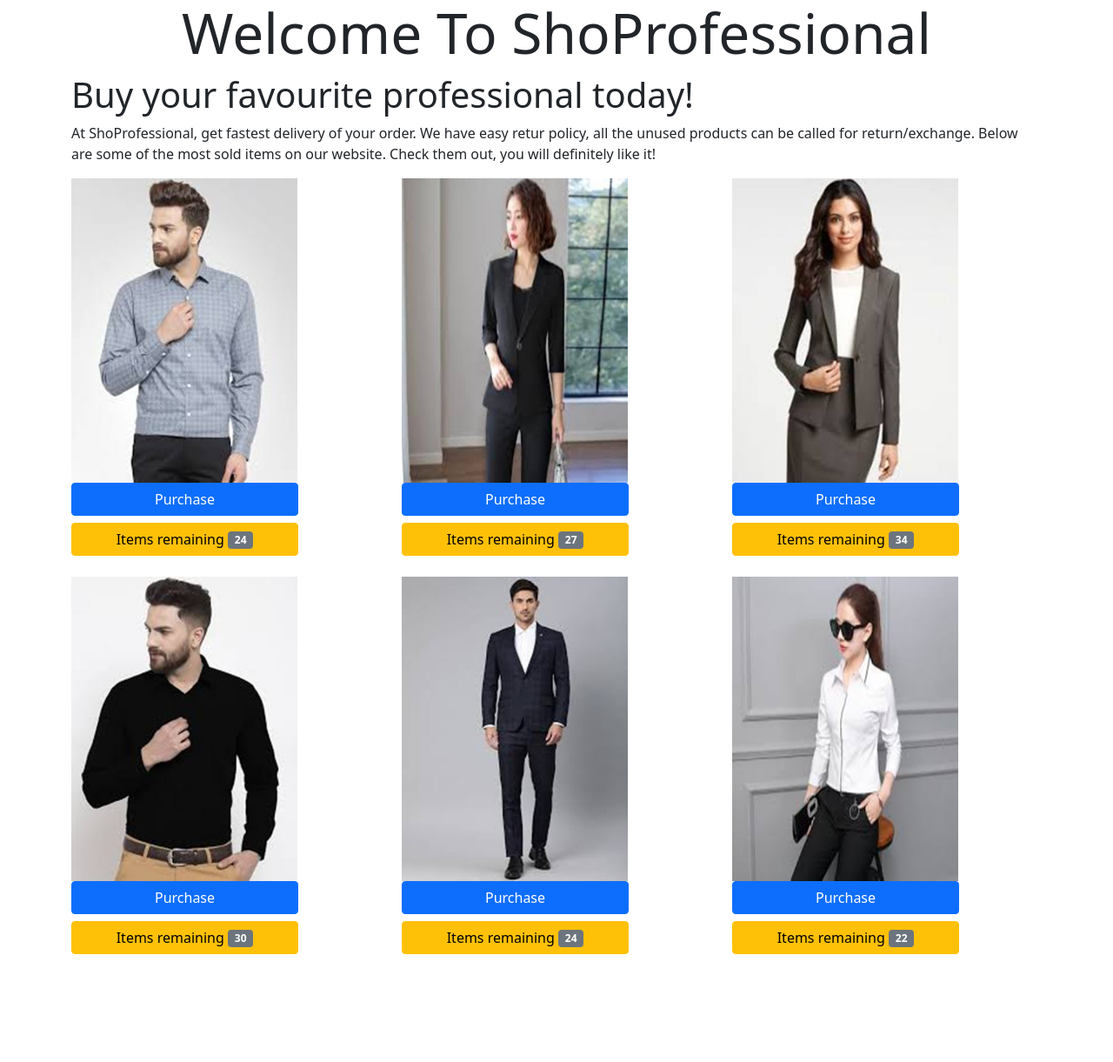
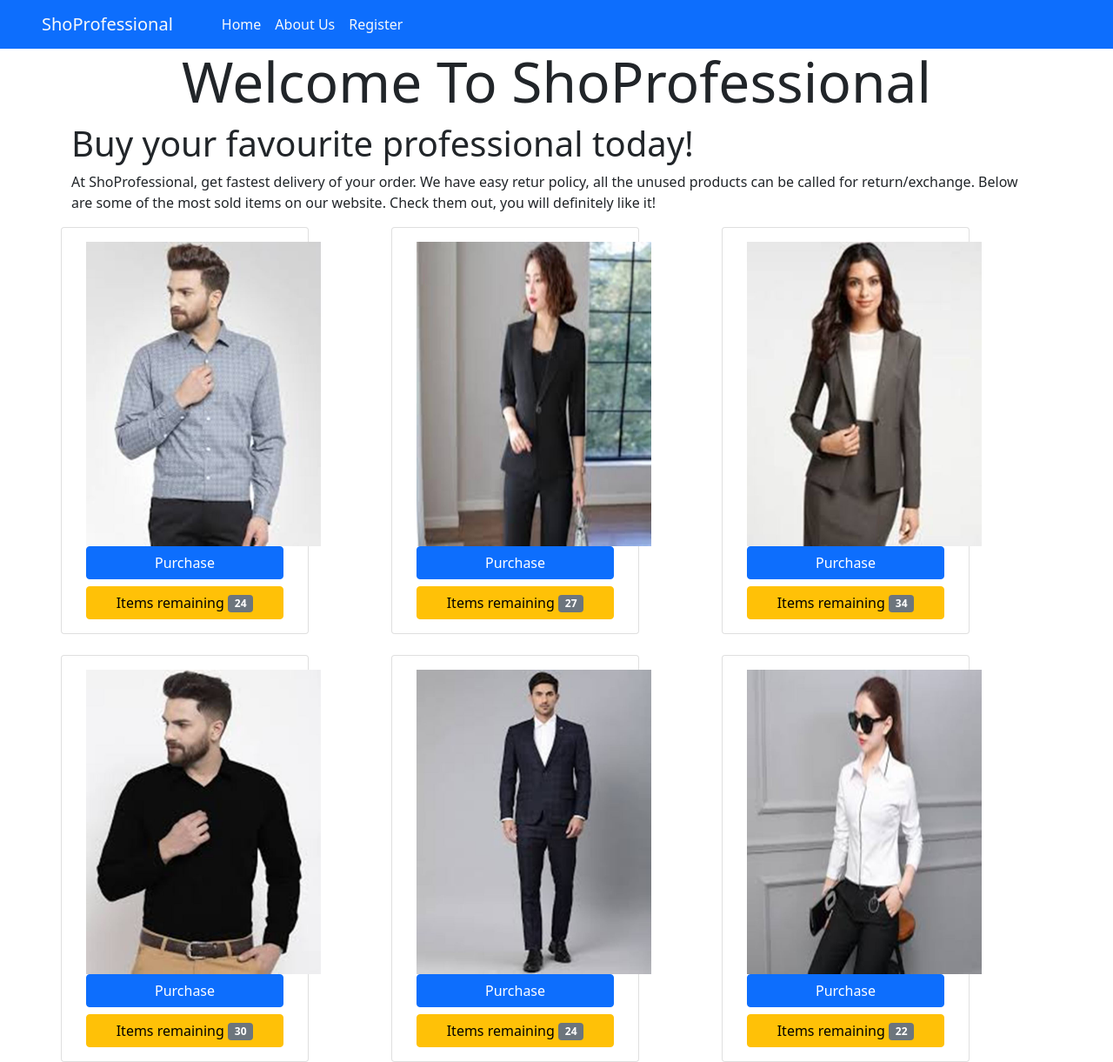
Before and after one commit to pm0824/ShoProfessional, a plain HTML site: page index.html in a window 1280 px wide. Shown: the whole page at 87% size. Before the commit the page ends 1097 px from the top, so only its background shows below. Drawn offline with nearby package versions, Linux system fonts and the light colour scheme.

Commit message:
Added Card and Navbar

```diff
--- a/index.html
+++ b/index.html
@@ -9,8 +9,25 @@
     <link rel="stylesheet" href="style.css">
     <!-- CSS only -->
     <link href="https://cdn.jsdelivr.net/npm/bootstrap@5.0.0-beta2/dist/css/bootstrap.min.css" rel="stylesheet" integrity="sha384-BmbxuPwQa2lc/FVzBcNJ7UAyJxM6wuqIj61tLrc4wSX0szH/Ev+nYRRuWlolflfl" crossorigin="anonymous">
+    <!-- JavaScript Bundle with Popper -->
+<script src="https://cdn.jsdelivr.net/npm/bootstrap@5.0.0-beta2/dist/js/bootstrap.bundle.min.js" integrity="sha384-b5kHyXgcpbZJO/tY9Ul7kGkf1S0CWuKcCD38l8YkeH8z8QjE0GmW1gYU5S9FOnJ0" crossorigin="anonymous"></script>
 </head>
 <body>
+
+    <nav class="navbar bg-primary navbar-expand-md">
+        <a href="#" class="navbar-brand text-light mx-5">ShoProfessional</a>
+        <ul class="navbar-nav">
+            <li class="nav-item active">
+                <a href="#" class="nav-link text-light" >Home</a>
+            </li>
+            <li class="nav-item">
+                <a href="#" class="nav-link text-light ">About Us</a>
+            </li>
+            <li class="nav-item">
+                <a href="#" class="nav-link text-light ">Register</a>
+            </li>
+        </ul>
+    </nav>
     <div class="container">
         <h1 class="text-center display-3">Welcome To ShoProfessional</h1>
         <h3 class="display-6">Buy your favourite professional today!</h3>
@@ -20,7 +37,8 @@
             Check them out, you will definitely like it!
         </p>
         <div class="row">
-            <div class="col-md-3">
+            <div class="col-md-3 card">
+                <div class="card-body">
                     <img src="images/images (1).jpg">
                     <div class="d-grid gap-2">
                         <button class="btn btn-primary">
@@ -31,7 +49,9 @@
                         </button>
                     </div>
                 </div>
-            <div class="col-md-3 offset-md-1">
+            </div>
+            <div class="col-md-3 offset-md-1 card">
+                <div class="card-body">
                     <img src="images/images (2).jpg">
                     <div class="d-grid gap-2">
                         <button class="btn btn-primary">
@@ -42,7 +62,9 @@
                         </button>
                     </div>
                 </div>
-            <div class="col-md-3 offset-md-1">
+            </div>
+            <div class="col-md-3 offset-md-1 card">
+                <div class="card-body">
                     <img src="images/images (3).jpg">
                     <div class="d-grid gap-2">
                         <button class="btn btn-primary">
@@ -54,9 +76,11 @@
                     </div>
                 </div>
             </div>
+        </div>
         <br>
         <div class="row">
-            <div class="col-md-3">
+            <div class="col-md-3 card">
+                <div class="card-body">
                     <img src="images/images (4).jpg">
                     <div class="d-grid gap-2">
                         <button class="btn btn-primary">
@@ -67,7 +91,9 @@
                         </button>
                     </div>
                 </div>
-            <div class="col-md-3 offset-md-1">
+            </div>
+            <div class="col-md-3 offset-md-1 card">
+                <div class="card-body">
                     <img src="images/images (5).jpg">
                     <div class="d-grid gap-2">
                         <button class="btn btn-primary">
@@ -78,7 +104,9 @@
                         </button>
                     </div>
                 </div>
-            <div class="col-md-3 offset-md-1">
+            </div>
+            <div class="col-md-3 offset-md-1 card">
+                <div class="card-body">
                     <img src="images/images (6).jpg">
                     <div class="d-grid gap-2">
                         <button class="btn btn-primary">
@@ -91,5 +119,6 @@
                 </div>
             </div>
         </div>
+    </div>
 </body>
 </html>
--- a/style.css
+++ b/style.css
@@ -1,4 +1,4 @@
 img{
     height: 350px;
-    width: 260px;
+    width: 270px;
 }
```
Lines whose indentation alone changed are shown as unchanged.
